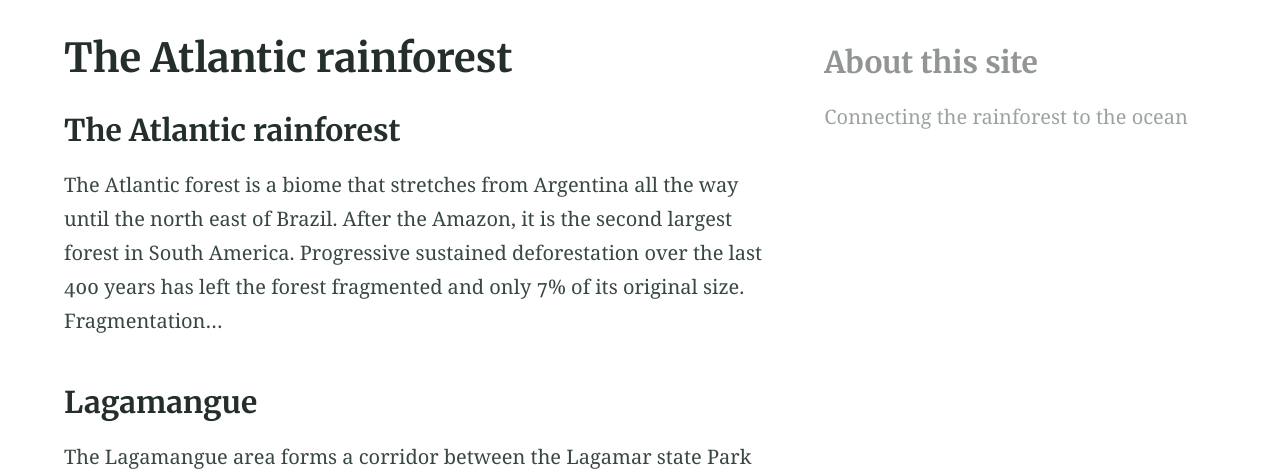
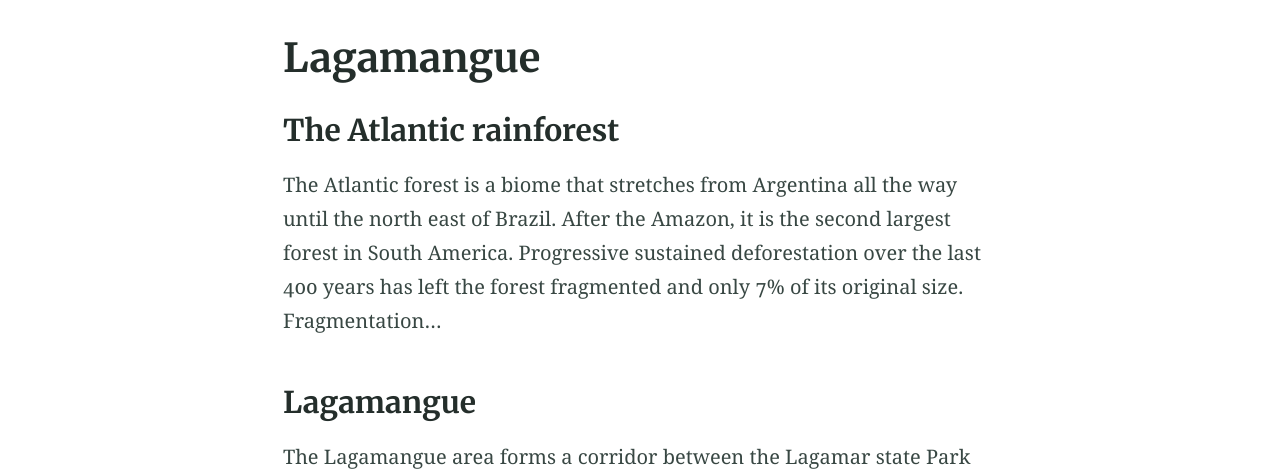
Before and after one commit to lagamangue/lagamangue.github.io, a Jekyll site: the page built from elements.md, in a window 1280 px wide and 900 px high, cut to the strip 428-900 px from the top of the window. Built offline with Jekyll 4.4.1, drawn with Linux system fonts in a browser that asks for light colours; our own code applies the rules of GitHub Pages for plain Markdown files.

Commit message:
Update elements.md

```diff
--- a/elements.md
+++ b/elements.md
@@ -1,9 +1,10 @@
 ---
-title:
+title: Lagamangue
 feature_text: |
+
 feature_image: "assets/teste2.png"
-aside: true
 ---
+
 
 
 ### The Atlantic rainforest
```
